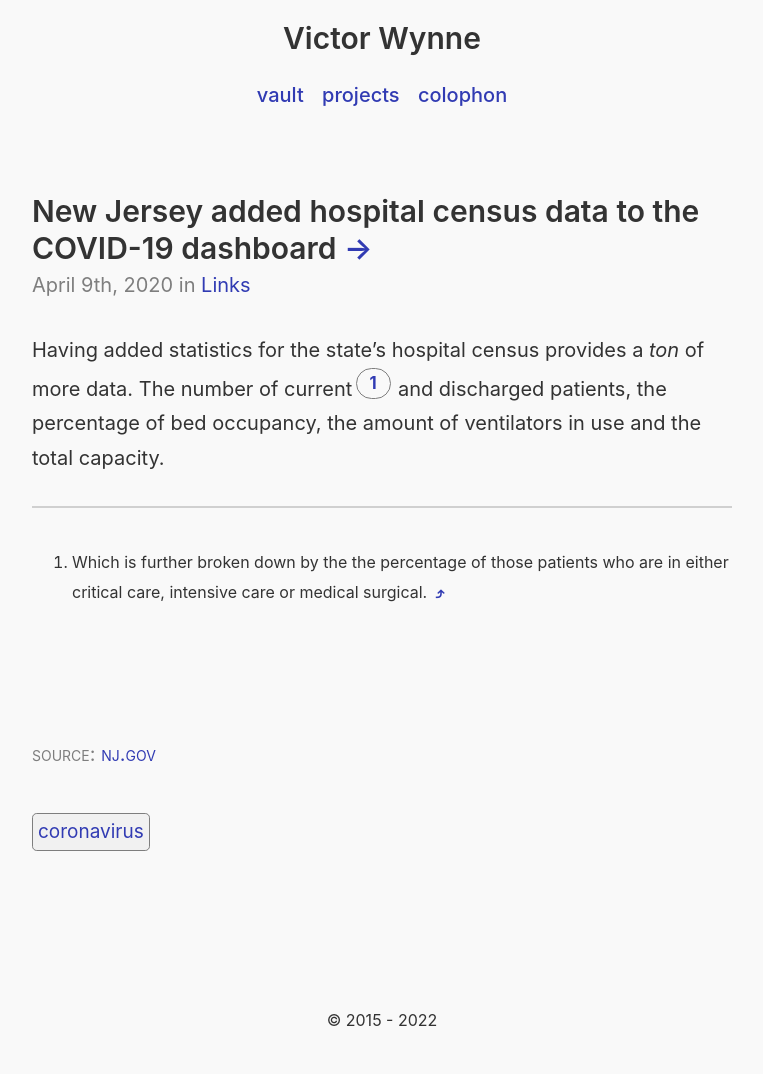
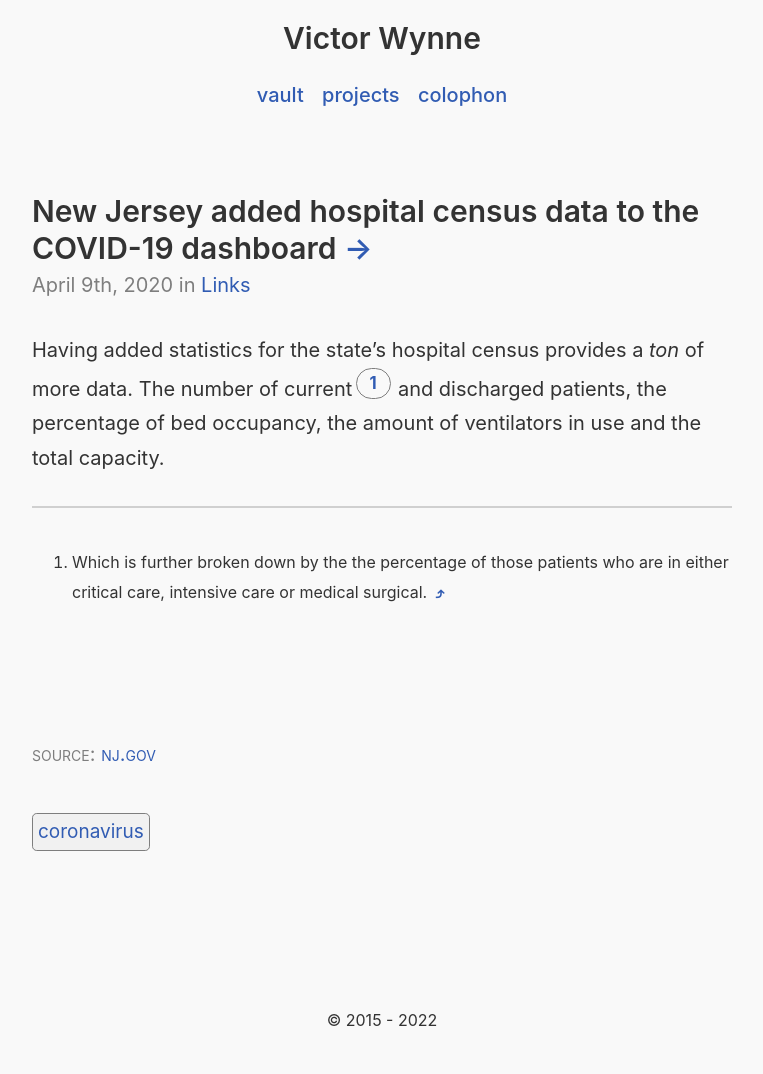
Before and after one commit to wertercatt/tooters, a Jekyll site: the page built from _posts/2020-04-09-new-jersey-added-hospital-census-data-to-the-covid-19-dashboard.md, in a window 1280 px wide. Shown: the whole page, without its empty margins (258-1021 px from the left). Built offline with Jekyll 4.4.1, drawn with Linux system fonts in a browser that asks for light colours.

Commit message:
Update _variables.scss

```diff
--- a/_sass/_variables.scss
+++ b/_sass/_variables.scss
@@ -2,7 +2,7 @@
 $color: #919191;
 $accent: #df5550;
 $light-scheme-color: #919191;
-$light-scheme-accent: #313bb3;
+$light-scheme-accent: #315cb3;
 
 $bg: #1e1e1e;
 $text: #cdcdcd;
```
